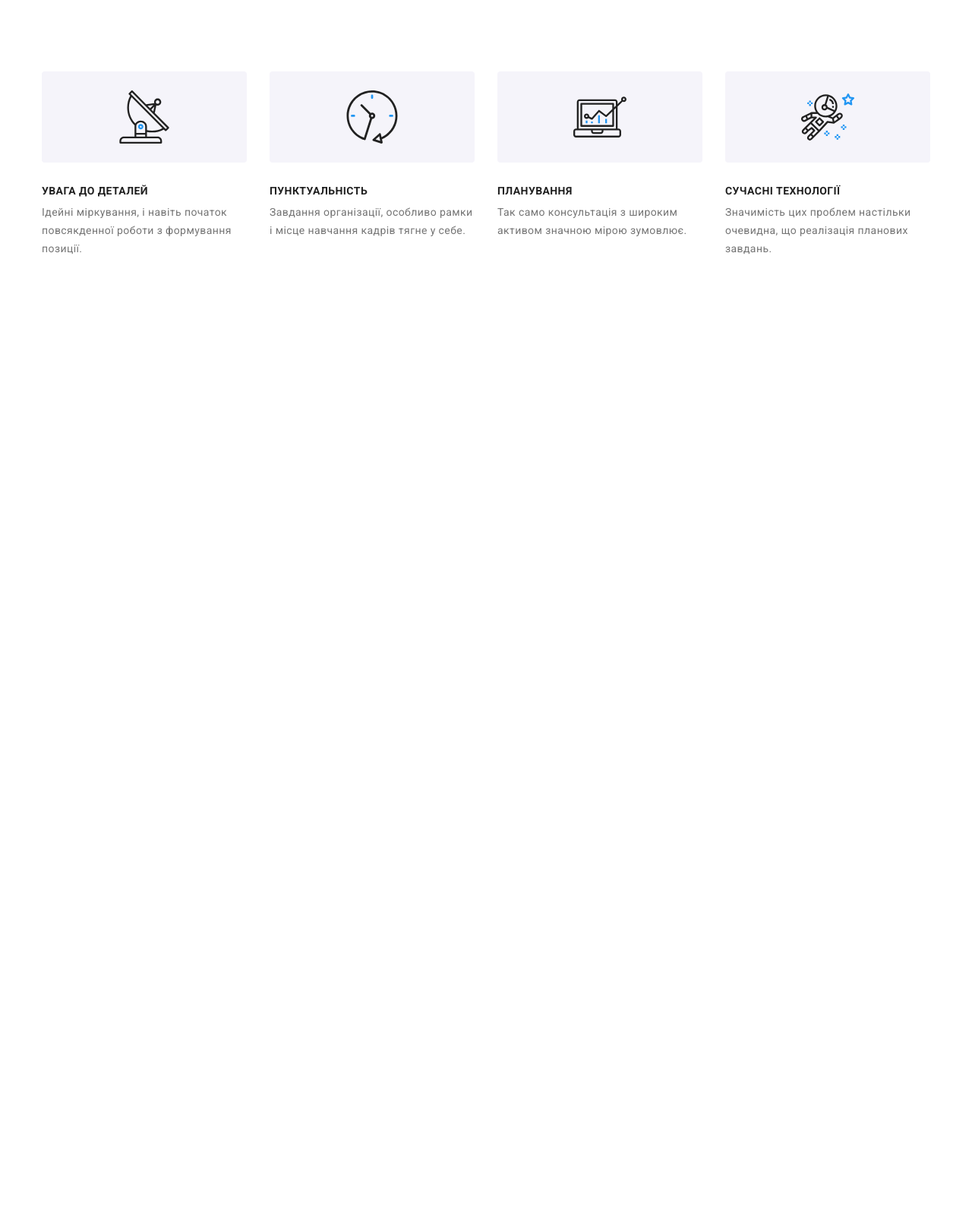
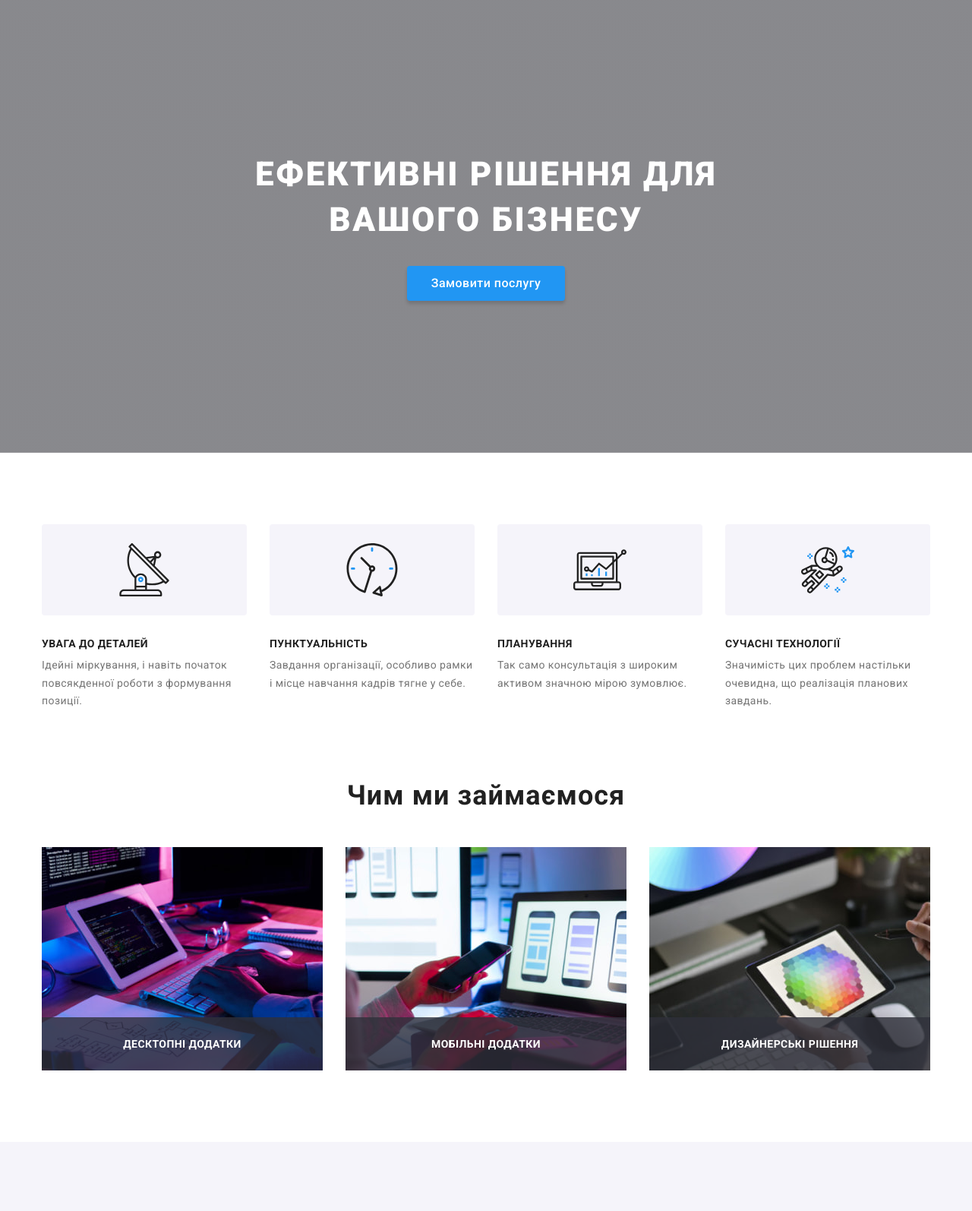
Before and after one commit to NataliiaLuk/goit-markup-hw-08, a plain HTML site: page index.html in a window 1280 px wide. Shown: the top 1594 px of the page at 76% size. Before the commit the page ends 800 px from the top, so only its background shows below. Drawn offline with nearby package versions, Linux system fonts and the light colour scheme.

Commit message:
Update index.html

```diff
--- a/index.html
+++ b/index.html
@@ -45,7 +45,7 @@
     </header> -->
 
     <main>
-        <!-- <section class="section hero overlay">
+        <section class="section hero overlay">
             <div class="container hero__container">
                 <h1 class="hero__title">Ефективні рішення для вашого бізнесу</h1>
                 <button type="button" class="btn hero__btn" data-modal-open>Замовити послугу</button>
@@ -104,7 +104,7 @@
                     </div>
                 </div>
             </div>
-        </section> -->
+        </section>
 
         <section class="section features">
            <div class="container features__container">
@@ -147,7 +147,7 @@
            </div>
             </section>
 
-            <!-- <section class="section activity">
+            <section class="section activity">
                <div class="container activity__container">
                 <h2 class="activity__title title">Чим ми займаємося</h2>
                 <ul class="activity__list list">
@@ -163,9 +163,9 @@
                     </li>
                 </ul>
                </div>
-            </section> -->
+            </section>
 
-<!--
+
         <section class="section team">
           <div class="container team__container">
             <h2 class="team__title title">Наша команда</h2>
@@ -320,8 +320,8 @@
                 </li>
             </ul>
           </div>
-        </section> -->
-<!--
+        </section>
+
         <section class="section clients">
             <div class="container clients__container">
                 <h2 class="title clients__title">Постійні клієнти</h2>
@@ -370,7 +370,7 @@
                     </li>
                 </ul>
             </div>
-        </section> -->
+        </section>
     </main>
 
     <!-- <footer class="section footer">
```
